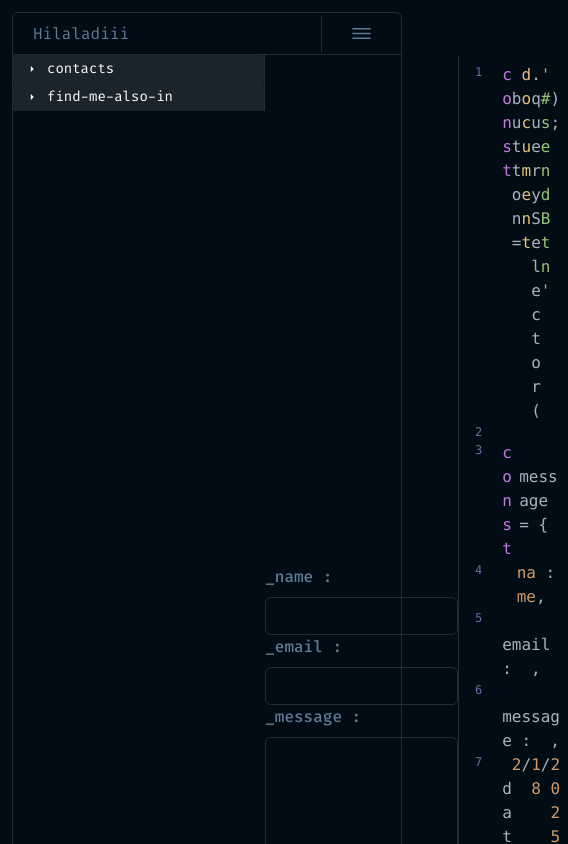
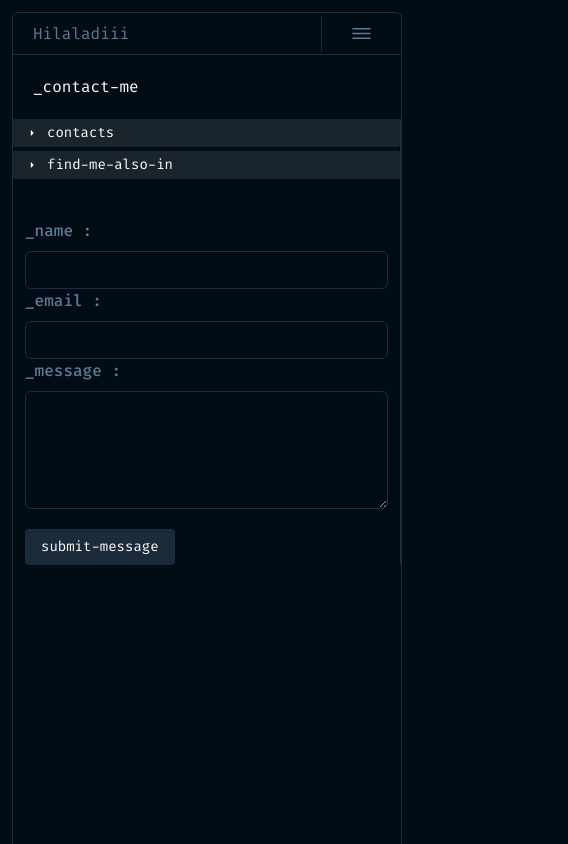
Before and after one commit to Hilaladiii/hilaladiiv2, a Next.js app: page /contact in a window 390 px wide. Shown: the top 844 px of the page, 568 px wide, since content can reach past the window. Built offline with nearby package versions, Linux system fonts and the light colour scheme.

Commit message:
feat: contact page responsive

```diff
--- a/src/app/about/_components/AccordionAboutMobile.tsx
+++ b/src/app/about/_components/AccordionAboutMobile.tsx
@@ -20,8 +20,8 @@ export default function AccordionAboutMobile() {
     );
   };
   return (
-    <div className="p-5 lg:hidden">
-      <h1 className="text-white text-base mb-5">_about-me</h1>
+    <div className="lg:hidden">
+      <h1 className="text-white text-base p-5">_about-me</h1>
       {Object.entries(SUB_SECTION_FILES).map(([sectionKey, files], index) => (
         <div className="mt-1" key={index}>
           <Accordion
--- a/src/app/contact/_components/CodeContact.tsx
+++ b/src/app/contact/_components/CodeContact.tsx
@@ -21,7 +21,7 @@ button.addEventListener ( 'click' ), () => {
 })`;
 
   return (
-    <div className="w-1/2 h-full flex justify-center items-center">
+    <div className="max-sm:hidden w-1/2 h-full flex justify-center items-center">
       <SyntaxHighlighter
         language="javascript"
         style={atomOneDark}
--- a/src/app/contact/_components/ContactInfo.tsx
+++ b/src/app/contact/_components/ContactInfo.tsx
@@ -51,7 +51,9 @@ export default function ContactInfo() {
   };
 
   return (
-    <div className="h-full w-[351px] border-r border-lines">
+    <div className="max-sm:mb-10">
+      <h1 className="lg:hidden text-white text-base p-5">_contact-me</h1>
+      <div className="h-full w-full lg:w-[351px] border-r border-lines flex flex-col gap-1 lg:gap-0">
         {CONTACT_DATA.map((item, index) => (
           <Accordion
             key={index}
@@ -62,5 +64,6 @@ export default function ContactInfo() {
           />
         ))}
       </div>
+    </div>
   );
 }
--- a/src/app/contact/_components/FormContact.tsx
+++ b/src/app/contact/_components/FormContact.tsx
@@ -8,6 +8,7 @@ import { useState } from "react";
 import Button from "@/shared/components/elements/Button";
 import Input from "@/shared/components/elements/Input";
 import TextArea from "@/shared/components/elements/TextArea";
+import SuccessSendMessage from "./SuccessSendMessage";
 
 const contactSchema = z.object({
   name: z.string().min(1, "Name required"),
@@ -36,20 +37,9 @@ export default function FormContact() {
     resetMessage();
   };
   return (
-    <div className="w-1/2 items-center flex justify-center border-r border-lines">
+    <div className="w-full px-3 lg:px-0 lg:w-1/2 items-center flex justify-center border-r border-lines max-sm:mb-10">
       {showSuccess ? (
-        <div className="flex flex-col max-w-xs text-center">
-          <h1 className="text-2xl text-white ">Thank you! 🤘</h1>
-          <p className="text-secondary6 text-sm">
-            Your message has been accepted. You will recieve answer really soon!
-          </p>
-          <Button
-            className="mt-5 w-fit mx-auto"
-            onClick={() => setShowSuccess(false)}
-          >
-            send-new-message
-          </Button>
-        </div>
+        <SuccessSendMessage onClick={() => setShowSuccess(false)} />
       ) : (
         <form onSubmit={handleSubmit(onSubmit)} className="w-full max-w-sm">
           <Input
--- /dev/null
+++ b/src/app/contact/_components/SuccessSendMessage.tsx
@@ -0,0 +1,19 @@
+import Button from "@/shared/components/elements/Button";
+
+export default function SuccessSendMessage({
+  onClick,
+}: {
+  onClick: () => void;
+}) {
+  return (
+    <div className="flex flex-col max-w-xs text-center">
+      <h1 className="text-2xl text-white ">Thank you! 🤘</h1>
+      <p className="text-secondary6 text-sm">
+        Your message has been accepted. You will recieve answer really soon!
+      </p>
+      <Button className="mt-5 w-fit mx-auto" onClick={onClick}>
+        send-new-message
+      </Button>
+    </div>
+  );
+}
--- a/src/app/contact/page.tsx
+++ b/src/app/contact/page.tsx
@@ -4,7 +4,7 @@ import FormContact from "./_components/FormContact";
 
 export default function ContactPage() {
   return (
-    <div className="w-full h-full flex">
+    <div className="w-full h-screen lg:h-full flex flex-col lg:flex-row">
       <ContactInfo />
       <FormContact />
       <CodeContact />
--- a/src/app/projects/_components/FilterProjectMobile.tsx
+++ b/src/app/projects/_components/FilterProjectMobile.tsx
@@ -12,8 +12,8 @@ export default function FilterProjectMobile() {
 
   return (
     <div className="lg:hidden">
-      <h1 className="text-white text-base mb-5">_projects</h1>
-      <div className="flex flex-col gap-4 animate-showUp">
+      <h1 className="text-white text-base p-5">_projects</h1>
+      <div className="w-full flex flex-col gap-4 animate-showUp">
         <Accordion
           title="projects"
           content={
@@ -36,7 +36,7 @@ export default function FilterProjectMobile() {
           onClick={() => setIsOpen((prev) => !prev)}
         />
       </div>
-      <div className="mt-5">
+      <div className="mt-5 px-5">
         <span className="text-white font-semibold">Project</span>
         <span className="text-secondary6 mx-2">/</span>
         {activeFilters.length > 0 ? (
--- a/src/app/projects/page.tsx
+++ b/src/app/projects/page.tsx
@@ -11,11 +11,11 @@ export default function ProjectPage() {
       <Suspense>
         <TabProject />
       </Suspense>
-      <div className="lg:mt-10 p-5 lg:px-5">
+      <div className="lg:mt-10 ">
         <Suspense>
           <FilterProjectMobile />
         </Suspense>
-        <div className="max-sm:my-3 w-full flex flex-wrap items-center justify-center gap-4 overflow-y-auto lg:h-[550px] custom-scroll">
+        <div className="max-sm:my-3 p-3 lg:px-5  w-full flex flex-wrap items-center justify-center gap-4 overflow-y-auto lg:h-[550px] custom-scroll">
           <CardProject></CardProject>
           <CardProject></CardProject>
           <CardProject></CardProject>
```
Lines whose indentation alone changed are shown as unchanged.
